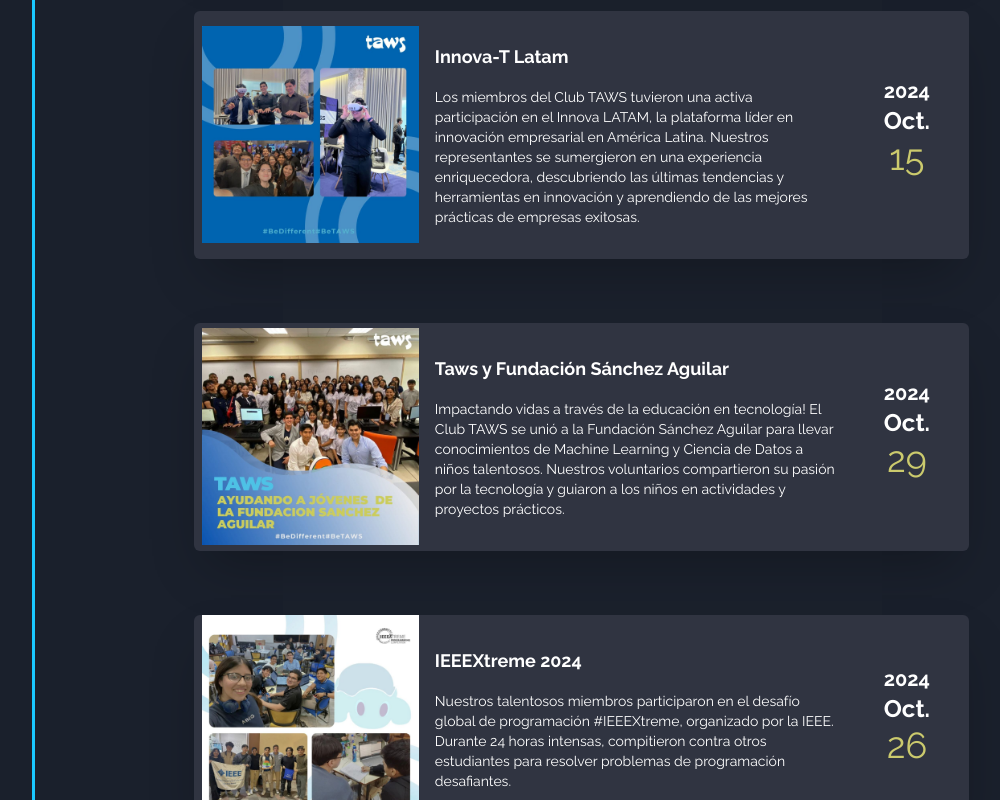
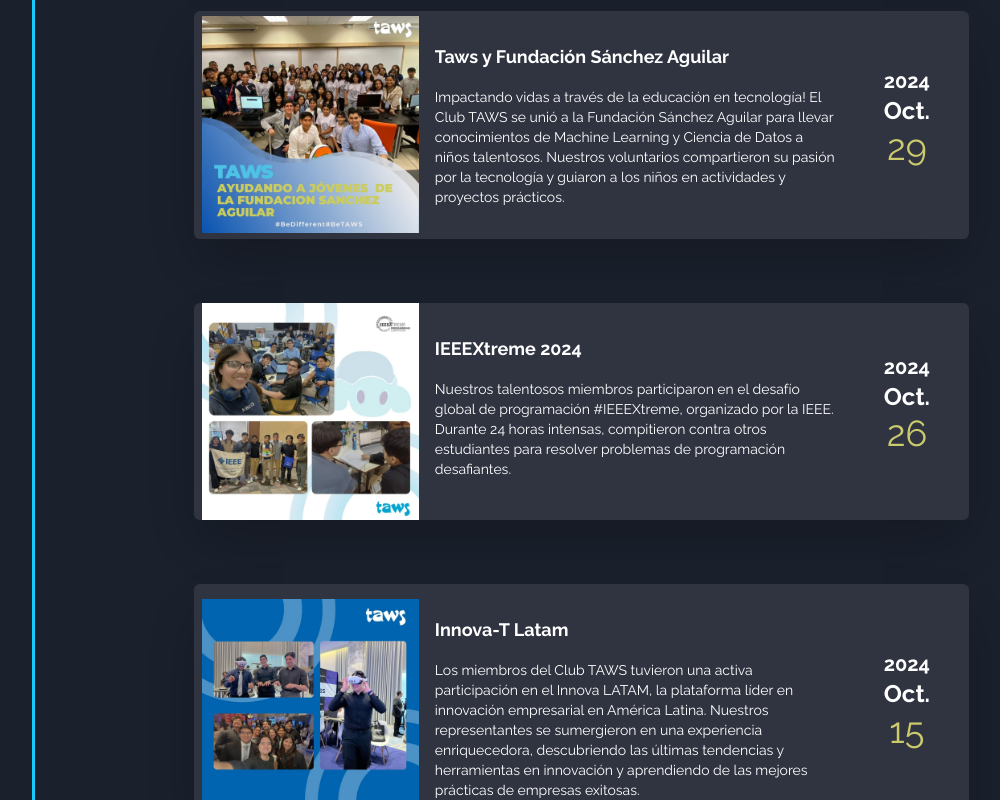
Before and after one commit to Taws-Espol/web, a React (Vite) app: page /eventos in a window 1280 px wide. Shown: the part 740-1540 px from the top of the page, without its empty margins (75-1075 px from the left). Built offline with nearby package versions, Linux system fonts and the light colour scheme.

Commit message:
order correctly

```diff
--- a/src/data/events.js
+++ b/src/data/events.js
@@ -27,13 +27,6 @@ export const events = [
     img: nosystemissafe,
   },
   {
-    name: "Innova-T Latam",
-    date: "2024-10-15",
-    description:
-      "Los miembros del Club TAWS tuvieron una activa participación en el Innova LATAM, la plataforma líder en innovación empresarial en América Latina. Nuestros representantes se sumergieron en una experiencia enriquecedora, descubriendo las últimas tendencias y herramientas en innovación y aprendiendo de las mejores prácticas de empresas exitosas.",
-    img: innovat,
-  },
-  {
     name: "Taws y Fundación Sánchez Aguilar",
     date: "2024-10-29",
     description:
@@ -47,7 +40,13 @@ export const events = [
       "Nuestros talentosos miembros participaron en el desafío global de programación #IEEEXtreme, organizado por la IEEE. Durante 24 horas intensas, compitieron contra otros estudiantes para resolver problemas de programación desafiantes.",
     img: ieeextreme,
   },
-
+  {
+    name: "Innova-T Latam",
+    date: "2024-10-15",
+    description:
+      "Los miembros del Club TAWS tuvieron una activa participación en el Innova LATAM, la plataforma líder en innovación empresarial en América Latina. Nuestros representantes se sumergieron en una experiencia enriquecedora, descubriendo las últimas tendencias y herramientas en innovación y aprendiendo de las mejores prácticas de empresas exitosas.",
+    img: innovat,
+  },
   {
     name: "Inducción a Novatos 2024-2S",
     date: "2024-09-25",
```
